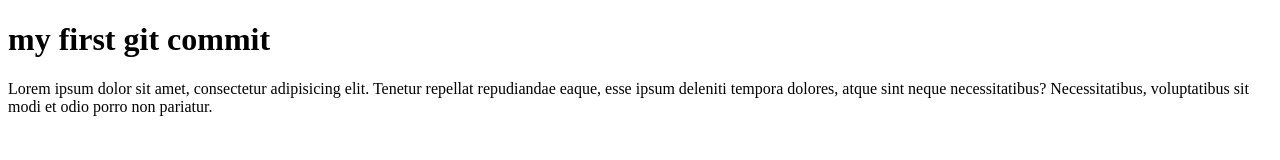
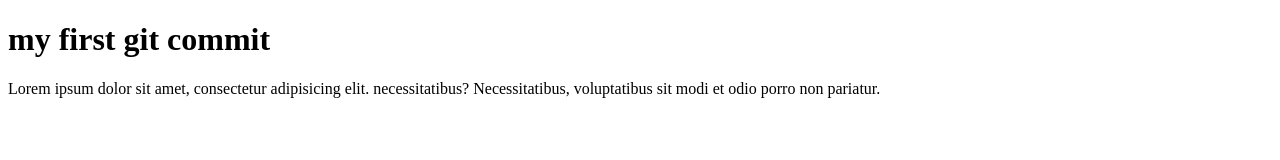
Before and after one commit to sangambukke17/DemoDevops, a plain HTML site: page index.html in a window 1280 px wide. Drawn offline with Linux system fonts and the light colour scheme.

Commit message:
changed html file

```diff
--- a/index.html
+++ b/index.html
@@ -9,9 +9,7 @@
     <h1>my first git commit</h1>
     <p>Lorem ipsum dolor sit amet,
         consectetur adipisicing elit.
-        Tenetur repellat repudiandae eaque,
-        esse ipsum deleniti tempora dolores,
-        atque sint neque necessitatibus? Necessitatibus,
+       necessitatibus? Necessitatibus,
          voluptatibus sit modi et odio porro non pariatur.
     </p>
 
```
